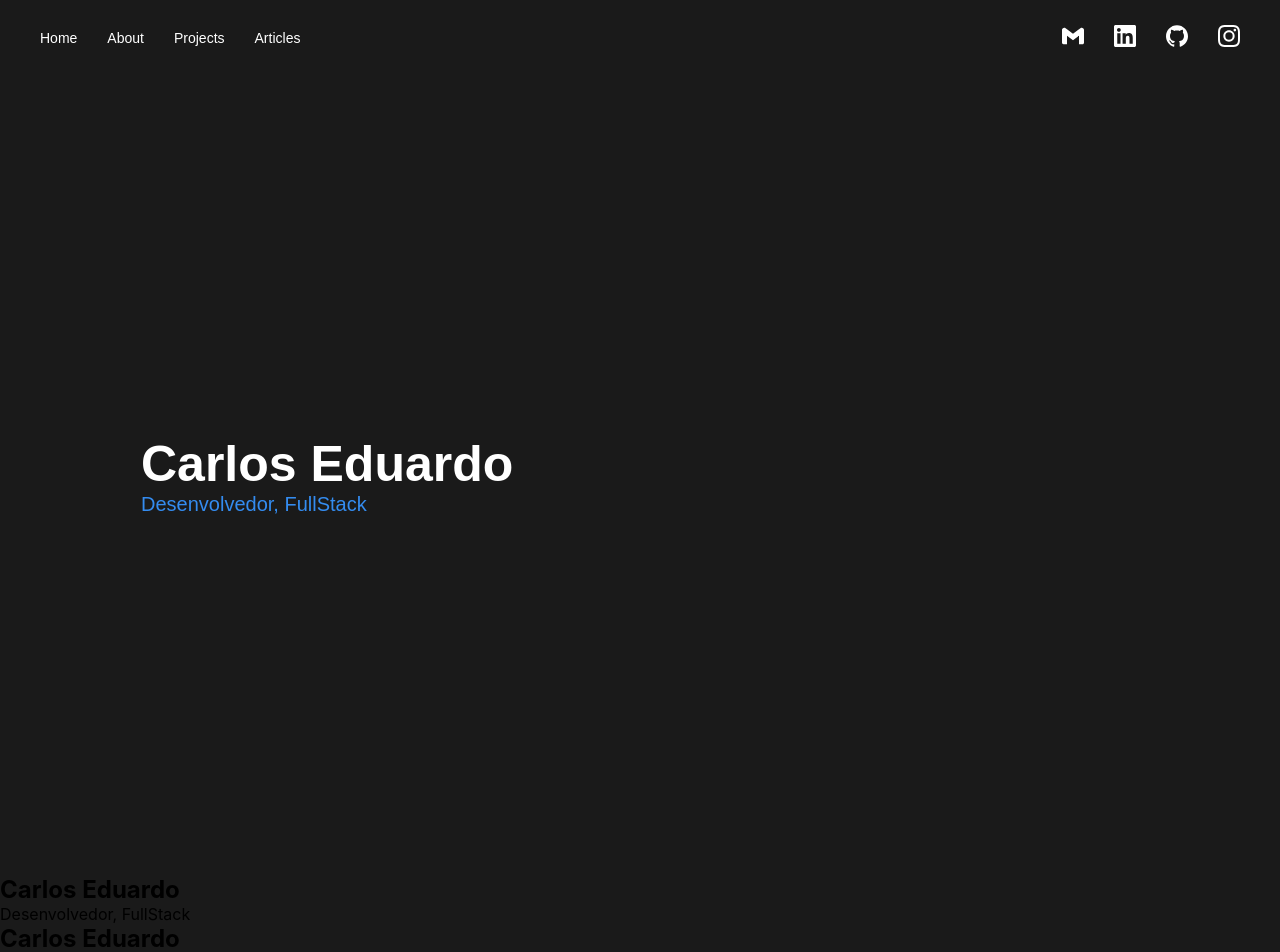
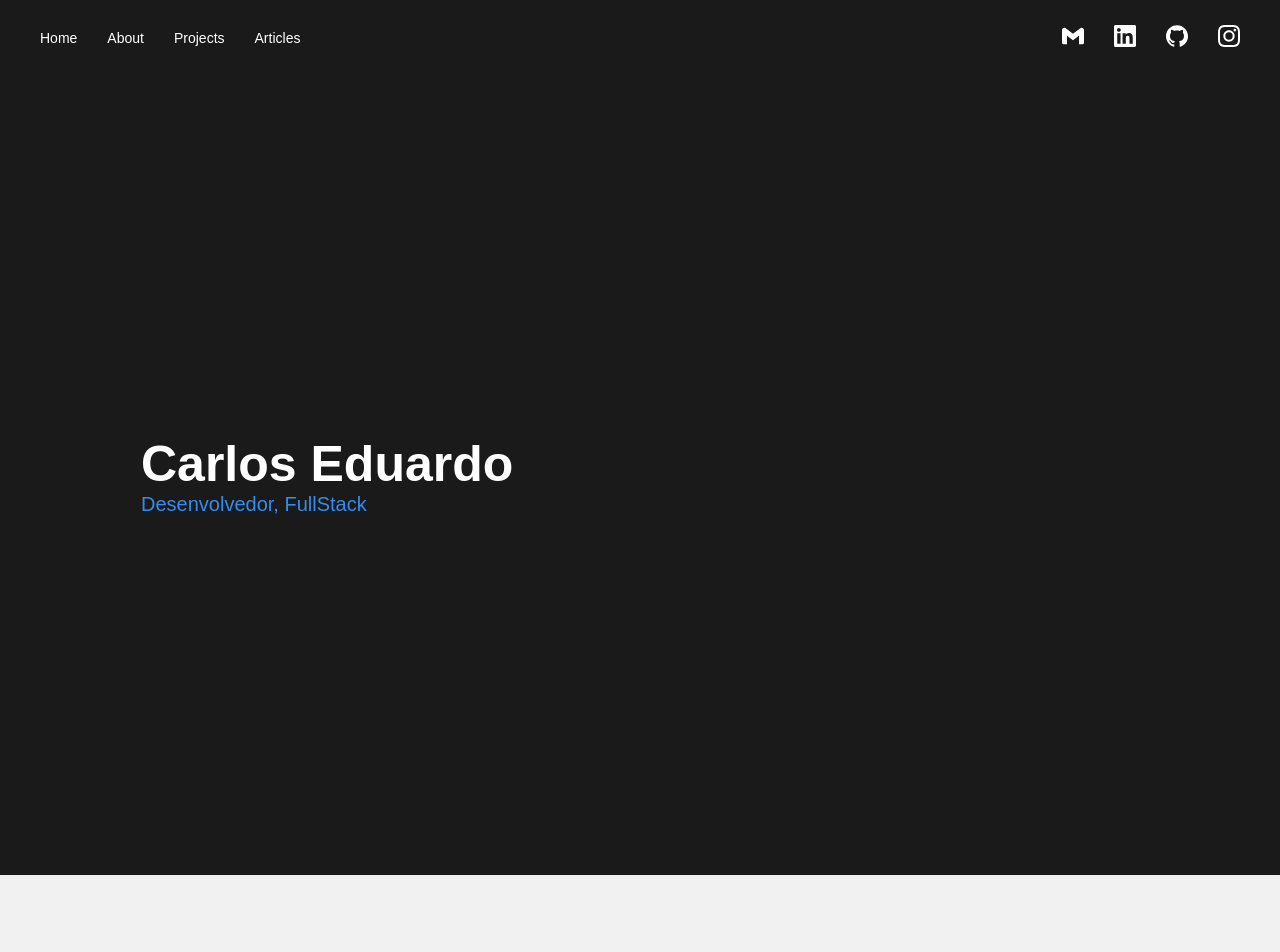
Before and after one commit to caduzz/portfolio, a React (Create React App) app: page / in a window 1280 px wide. Shown: the top 952 px of the page. Built offline with nearby package versions, Linux system fonts and the light colour scheme.

Commit message:
Project Card

```diff
--- a/package.json
+++ b/package.json
@@ -12,6 +12,7 @@
     "react-icons": "^5.3.0",
     "react-scripts": "5.0.1",
     "styled-components": "^6.1.13",
+    "swiper": "^11.1.14",
     "web-vitals": "^2.1.4"
   },
   "scripts": {
--- /dev/null
+++ b/src/components/CardProject/styles.js
@@ -0,0 +1,3 @@
+import styled from "styled-components";
+
+export const Container = styled.dev``
--- a/src/components/Header/styles.js
+++ b/src/components/Header/styles.js
@@ -24,6 +24,7 @@ export const Nav = styled.nav`
       height: 75px;
 
       .navBarItem {
+        cursor: pointer;
         background-color: transparent;
         border: none;
         margin: 0 15px;
--- a/src/pages/Home/index.jsx
+++ b/src/pages/Home/index.jsx
@@ -30,7 +30,7 @@ function Home() {
         </div>
       </section>
 
-      <section id="userInfoContainer" ref={sobreSecaoRef}>
+      <section id="userSobreSection" ref={sobreSecaoRef}>
         <div className="userInfo">
           <div className="userInfoArea">
             <h1 className="userName">Carlos Eduardo</h1>
--- a/src/pages/Home/styles.js
+++ b/src/pages/Home/styles.js
@@ -48,4 +48,16 @@ export const Container = styled.main`
       }
     }
   }
+
+  #userSobreSection {
+    display: flex;
+    flex-direction: column;
+    align-items: center;
+    justify-content: center;
+
+    width: 100%;
+    height: 100vh;
+
+    background-color: #f1f1f1;
+  }
 `
```
Also changed, not shown: src/components/CardProject/index.jsx (added, +7 -0 lines), 1 other file (tests, documents, lock files or other folders).
